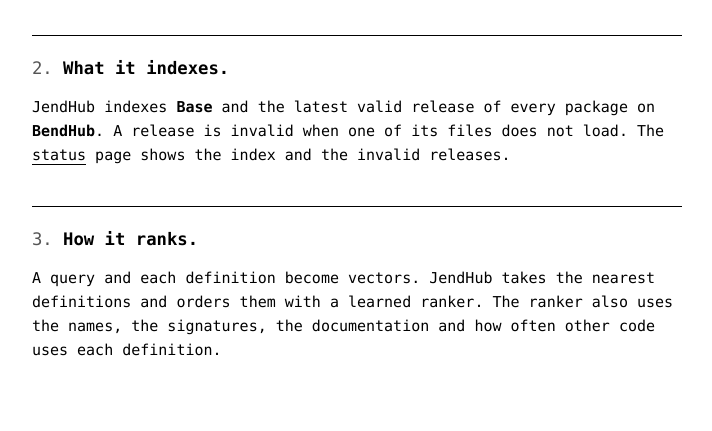
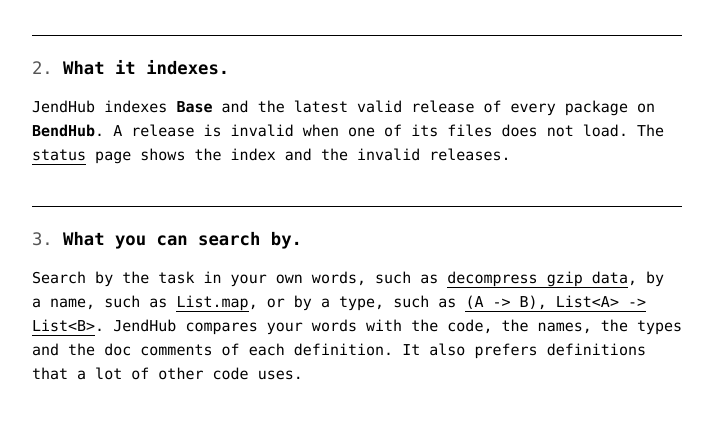
Before and after one commit to LeeeeT/JendHub, a Python web app: template src/jendhub/services/site/templates/home.html in a window 1280 px wide. Shown: the part 703-1134 px from the top of the page, without its empty margins (283-995 px from the left). Before the commit the page ends 1059 px from the top, so only its background shows below. Run offline with Jinja, Linux system fonts and the light colour scheme; the template is opened without the code that fills it, so the values that code supplies are empty.

Commit message:
Tell people what they can search by instead of how the ranker works

```diff
--- a/src/jendhub/services/site/templates/home.html
+++ b/src/jendhub/services/site/templates/home.html
@@ -33,8 +33,8 @@
 </section>
 
 <section>
-<h2><span>3.</span> How it ranks.</h2>
-<p>A query and each definition become vectors. JendHub takes the nearest definitions and orders them with a learned ranker. The ranker also uses the names, the signatures, the documentation and how often other code uses each definition.</p>
+<h2><span>3.</span> What you can search by.</h2>
+<p>Search by the task in your own words, such as <a href="{{ search_href('decompress gzip data') }}">decompress gzip data</a>, by a name, such as <a href="{{ search_href('List.map') }}">List.map</a>, or by a type, such as <a href="{{ search_href('(A -> B), List<A> -> List<B>') }}">(A -&gt; B), List&lt;A&gt; -&gt; List&lt;B&gt;</a>. JendHub compares your words with the code, the names, the types and the doc comments of each definition. It also prefers definitions that a lot of other code uses.</p>
 </section>
 </div>
 {% endblock %}
```
